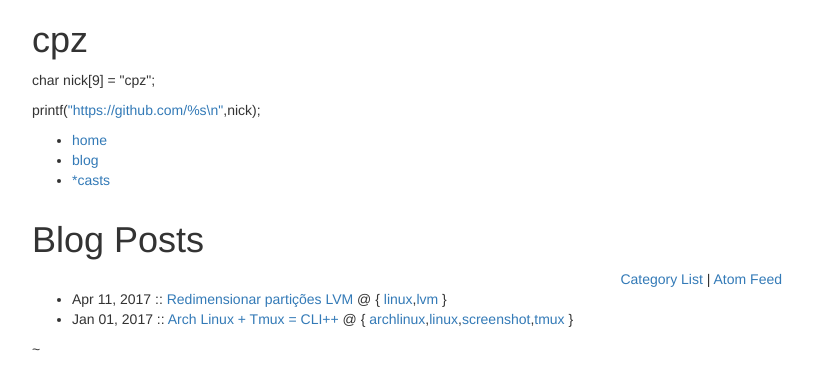
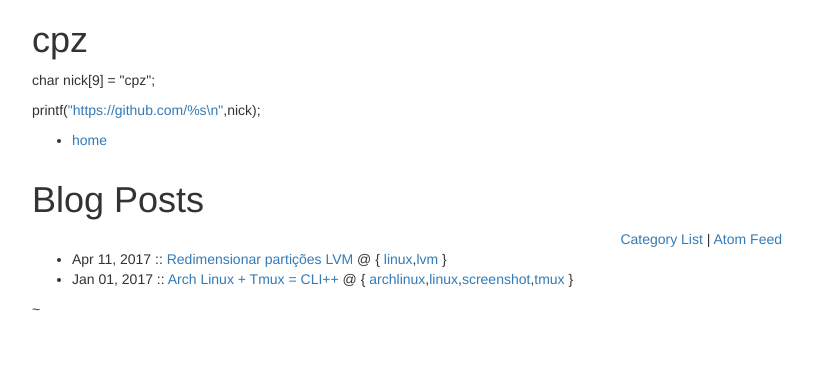
Before and after one commit to cpz/cpz.github.io, a Jekyll site: the page built from blog.md, in a window 1280 px wide. Shown: the top 390 px of the page, without its empty margins (233-1046 px from the left). Built offline with Jekyll 4.4.1, drawn with Linux system fonts in a browser that asks for light colours; nearby versions of some CDN libraries; library files that are not in the unit come from our copies.

Commit message:
Update menu.html

```diff
--- a/_includes/menu.html
+++ b/_includes/menu.html
@@ -3,8 +3,8 @@
     <div class="menu">
       <ul>
           <li><a href="{{ site.url }}">home</a></li>
-          <li><a href="{{ site.baseurl }}blog/">blog</a></li>
-          <li><a href="{{ site.baseurl }}casts">*casts</a></li>
+          <!-- <li><a href="{{ site.baseurl }}blog/">blog</a></li>
+          <li><a href="{{ site.baseurl }}casts">*casts</a></li> -->
       </ul>
     </div>
   </div>
```
